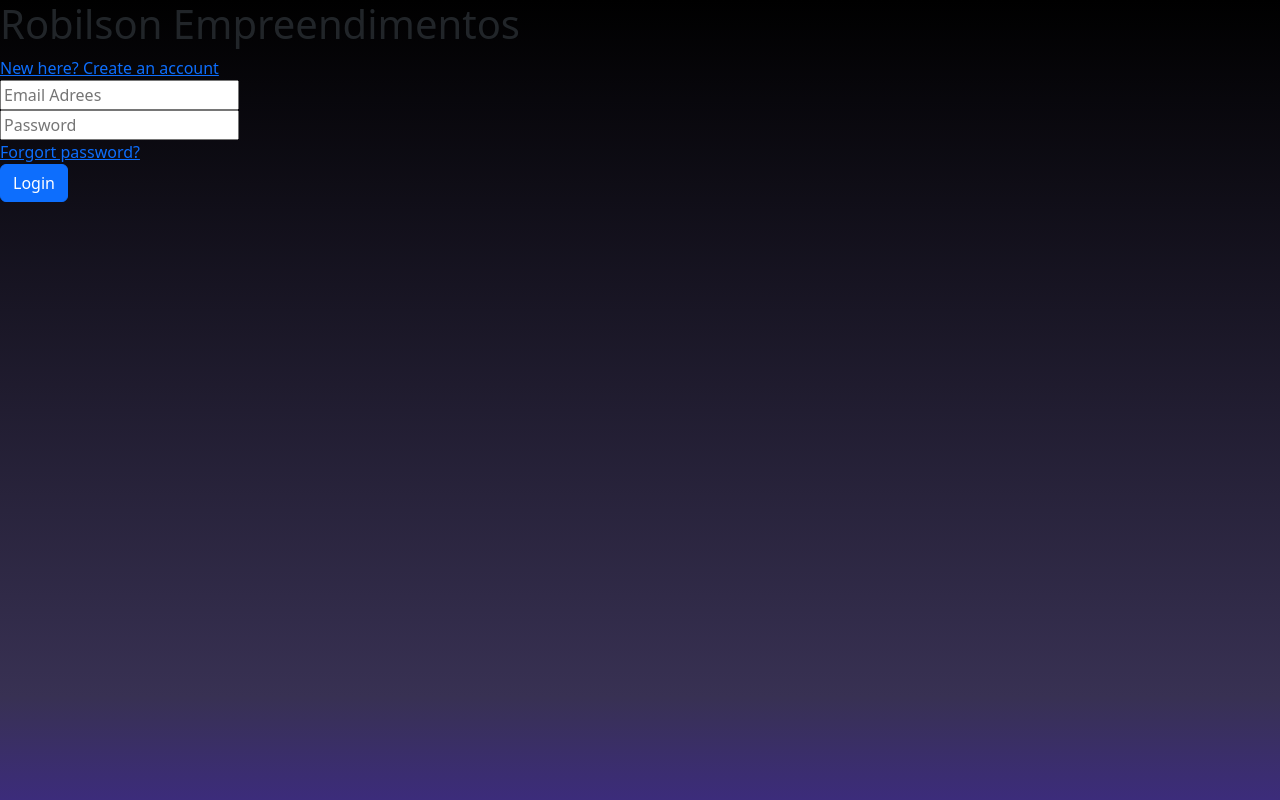
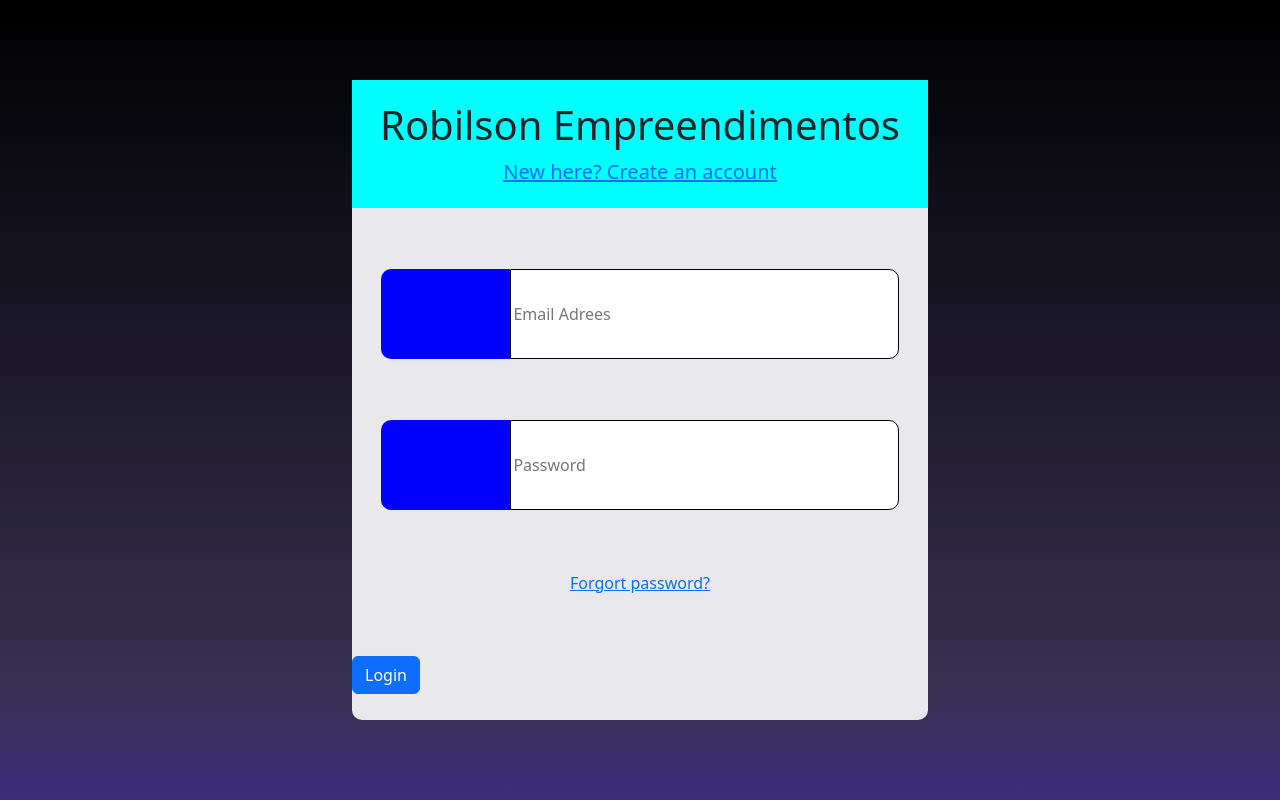
Before and after one commit to Gabz047/projetoLogin, a Vue app: page / in a window 1280 px wide. Built offline with nearby package versions, Linux system fonts and the light colour scheme.

Commit message:
started html and css of login

```diff
--- a/src/views/login.vue
+++ b/src/views/login.vue
@@ -12,13 +12,13 @@ import { RouterLink, RouterView } from 'vue-router'
         <RouterLink to="/register">New here? Create an account</RouterLink>
       </div>
       <div class="c-inputField">
-        <div id="c-email">
-          <div id="c-iconEmail"></div>
-          <input type="text" placeholder="Email Adrees" />
+        <div class="cput c-email">
+          <div class="cicon c-iconEmail"></div>
+          <input type="text" placeholder="Email Adrees" class="input emailInput"/>
         </div>
-        <div id="c-password">
-          <div id="c-iconPassword"></div>
-          <input type="text" placeholder="Password">
+        <div class="cput c-password">
+          <div class="cicon c-iconPassword"></div>
+          <input type="text" placeholder="Password" class="input passInput">
         </div>
         <a href="">Forgort password?</a>
       </div>
@@ -35,5 +35,67 @@ import { RouterLink, RouterView } from 'vue-router'
     height: 100%;
     background: linear-gradient(180deg, rgba(0,0,0,1) 0%, rgba(56,49,83,1) 87%, rgba(60,44,123,1) 100%);
     height: 100vh;
+    display: flex;
+    align-items: center;
+    justify-content: center;
+  }
+
+  .c-login {
+    width: 45%;
+    height: 80vh;
+    border-radius: 10px;
+    background-color: #E9E8EA;
+  }
+
+  .c-mainTxt {
+    width: 100%;
+    height: 20%;
+    background-color: aqua;
+    display: flex;
+    flex-direction: column;
+    align-items: center;
+    justify-content: center;
+    font-size: 2.5vh;
+  }
+
+  .c-mainTxt h1 {
+    font-size: 5vh;
+  }
+
+  .c-inputField {
+    width: 100%;
+    height: 70%;
+    display: flex;
+    flex-direction: column;
+    justify-content: space-evenly;
+    align-items: center;
+  }
+
+  .cput {
+    width: 90%;
+    height: 20%;
+    display: flex;
+    justify-content: space-between;
+  }
+
+  .cicon {
+    width: 25%;
+    height: 100%;
+    background-color: blue;
+    border-radius: 10px 0 0 10px;
+  }
+
+  .emailInput {
+    width: 75%;
+    height: 100%;
+    border-radius: 0 10px 10px 0;
+    border: 1px solid black;
+  }
+
+  .passInput {
+    width: 75%;
+    height: 100%;
+    border-radius: 0 10px 10px 0;
+    border: 1px solid black;
   }
 </style>
```
